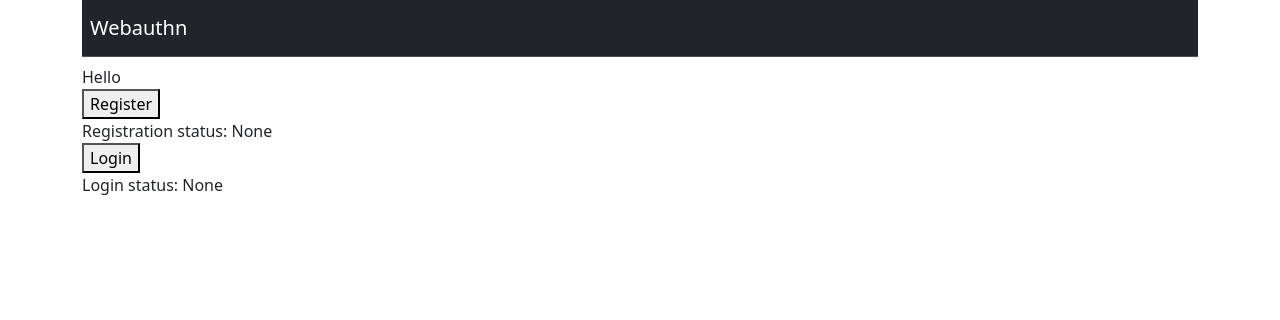
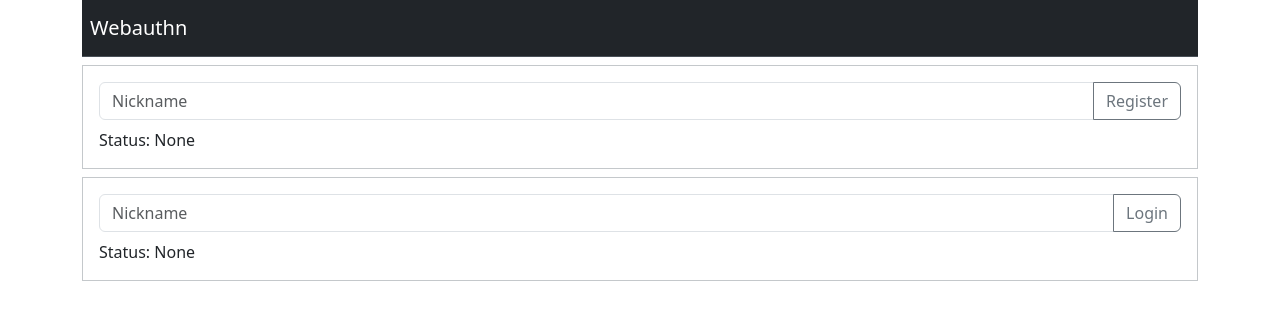
Before and after one commit to bonham/passkeys-poc, a Vue app in the folder client/: page / in a window 1280 px wide. Shown: the top 320 px of the page. Built offline with nearby package versions, Linux system fonts and the light colour scheme.

Commit message:
style and login / registr with nickname
-> login does not work properly
maybe need select where clause in loginoptionsreqponse

```diff
--- a/client/src/components/PassKeyFirst.vue
+++ b/client/src/components/PassKeyFirst.vue
@@ -6,6 +6,10 @@ import type { VerifiedAuthenticationResponse, VerifiedRegistrationResponse } fro
 
 const regstatus = ref("None")
 const loginstatus = ref("None")
+const registernickname = ref("")
+const loginnickname = ref("")
+const registerNicknameFieldInValid = ref(false)
+const loginNicknameFieldInValid = ref(false)
 
 // checkPrereqs()
 
@@ -27,9 +31,14 @@ function getErrorMessage(error: any) {
 
 async function handleCreate() {
 
+  if (registernickname.value == "") {
+    registerNicknameFieldInValid.value = true
+    return
+  }
+
   // GET registration options from the endpoint that calls
   // @simplewebauthn/server -> generateRegistrationOptions()
-  const resp = await getWithCORS('/api/v1/auth/regoptions');
+  const resp = await getWithCORS('/api/v1/auth/regoptions/' + registernickname.value);
 
   const regoptions = await resp.json() as PublicKeyCredentialCreationOptionsJSON
 
@@ -120,8 +129,13 @@ async function sendJSONToServer(path: string, payload: string) {
 
 async function handleLogin() {
 
-  const authuser = "usernickname1"
-  const authoptionsUrl = "/api/v1/auth/authoptions" + "?authuser=" + authuser
+  if (loginnickname.value == "") {
+    loginNicknameFieldInValid.value = true
+    return
+  }
+
+  const authuser = loginnickname.value
+  const authoptionsUrl = "/api/v1/auth/authoptions/" + authuser
   const resp = await getWithCORS(authoptionsUrl);
   const regoptions = await resp.json() as PublicKeyCredentialCreationOptionsJSON
 
@@ -169,11 +183,25 @@ async function handleLogin() {
 </script>
 
 <template>
-  <div>Hello</div>
-  <button @click="handleCreate">Register</button>
-  <div>Registration status: {{ regstatus }}</div>
   <div>
-    <button @click="handleLogin">Login</button>
-    <div>Login status: {{ loginstatus }}</div>
+    <div class="border border-secondary-subtle p-3 mb-2 mt-2">
+
+      <div class="input-group">
+        <input v-model="registernickname" type="text" :class="{ 'is-invalid': registerNicknameFieldInValid }"
+          class="form-control" placeholder="Nickname" aria-label="Nickname" aria-describedby="button-addon2">
+        <button @click="handleCreate" class="btn btn-outline-secondary" type="button" id="button-addon2">Register</button>
+      </div>
+      <div class="mt-2">Status: {{ regstatus }}</div>
+    </div>
+
+    <div class="border border-secondary-subtle p-3">
+
+      <div class="input-group">
+        <input v-model="loginnickname" type="text" :class="{ 'is-invalid': loginNicknameFieldInValid }"
+          class="form-control" placeholder="Nickname" aria-label="Nickname" aria-describedby="button-addon2">
+        <button @click="handleLogin" class="btn btn-outline-secondary" type="button" id="button-addon2">Login</button>
+      </div>
+      <div class="mt-2">Status: {{ loginstatus }}</div>
+    </div>
   </div>
 </template>
```
Also changed, not shown: 2 other files (tests, documents, lock files or other folders).
